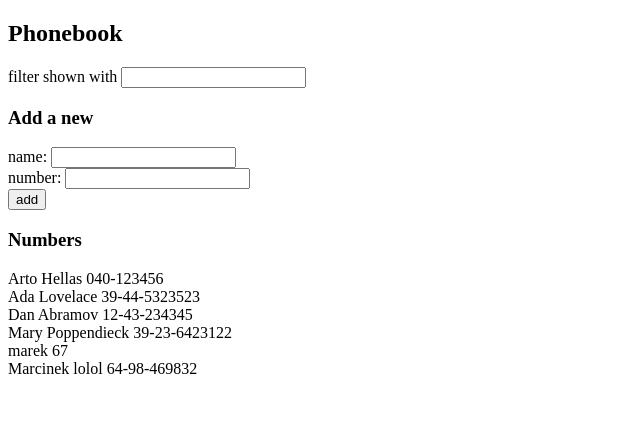
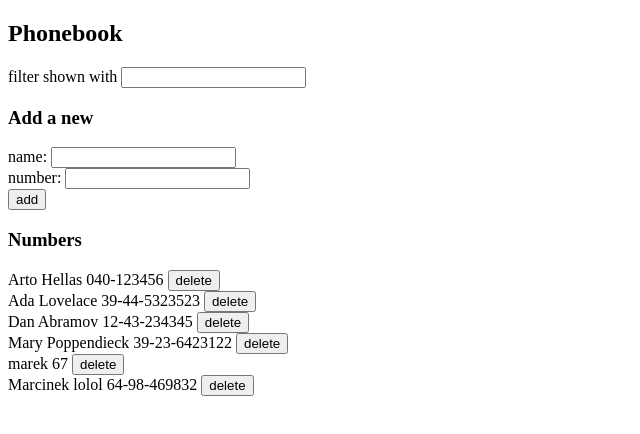
Before and after one commit to MatiCh2008/part2, a React (Vite) app in the folder part2/: page / in a window 1280 px wide. Shown: the top 434 px of the page, without its empty margins (0-640 px from the left). Built offline with nearby package versions, Linux system fonts and the light colour scheme; data requests are answered from the project's data file.

Commit message:
Zakończenie zad 2.13

```diff
--- a/part2/src/App.jsx
+++ b/part2/src/App.jsx
@@ -18,7 +18,7 @@ useEffect(() => {
         setPersons(initialPersons)
       })
   }, [])
-  console.log('render', persons.length, 'notes')
+  console.log('render', persons.length, 'persons')
 
 
 
@@ -55,6 +55,22 @@ useEffect(() => {
     }
   }
 
+    const deleteAt = (id) => {
+      const person = persons.find((p) => p.id === id)
+
+      if (window.confirm(`delete ${person.name} ?`)) {
+        personService
+          .remove(id)
+          .then(() => {
+          setPersons(persons.filter(p => p.id !== id))
+          })
+          .catch((error) => {
+          alert(`Person '${person.name}' was already deleted from server`)
+          setPersons(persons.filter((p) => p.id !== id))
+          })
+      }
+  }
+
   const handleNameChange = (event) => {
     setNewName(event.target.value)
   }
@@ -85,7 +101,7 @@ useEffect(() => {
           newNumber={newNumber}
           handleNumberChange={handleNumberChange}/>
       <h3>Numbers</h3>
-        <Persons personsToShow={personsToShow}/>
+        <Persons personsToShow={personsToShow} deleteAt={deleteAt}/>
 
 
     </div>
--- a/part2/src/components/Person.jsx
+++ b/part2/src/components/Person.jsx
@@ -1,5 +1,7 @@
-const Person = ({ person }) => {
-    return <div>{person.name} {person.number}</div>
+const Person = ({ person, deletePerson }) => {
+    const label = 'delete'
+    return <div>{person.name} {person.number} {" "}
+            <button onClick={deletePerson}>{label}</button></div>
   }
 
   export default Person
--- a/part2/src/components/Persons.jsx
+++ b/part2/src/components/Persons.jsx
@@ -1,8 +1,8 @@
 import Person from './Person'
 
-const Persons = ({ personsToShow }) => {
+const Persons = ({ personsToShow, deleteAt }) => {
     return <div>{personsToShow.map(person =>
-        <Person key={person.name} person={person} />
+        <Person key={person.id} person={person} deletePerson={() => deleteAt(person.id)} />
       )}</div>
   }
 
--- a/part2/src/services/persons.js
+++ b/part2/src/services/persons.js
@@ -11,10 +11,10 @@ const create = (newObject) => {
   return request.then((response) => response.data)
 }
 
-const update = (id, newObject) => {
-  const request = axios.put(`${baseUrl}/${id}`, newObject)
-  return request.then((response) => response.data)
+const remove = (id) => {
+  const request = axios.delete(`${baseUrl}/${id}`)
+  return request.then(response => response.data)
 }
 
-const personService = { getAll, create, update }
+const personService = { getAll, create, remove }
 export default personService
```
